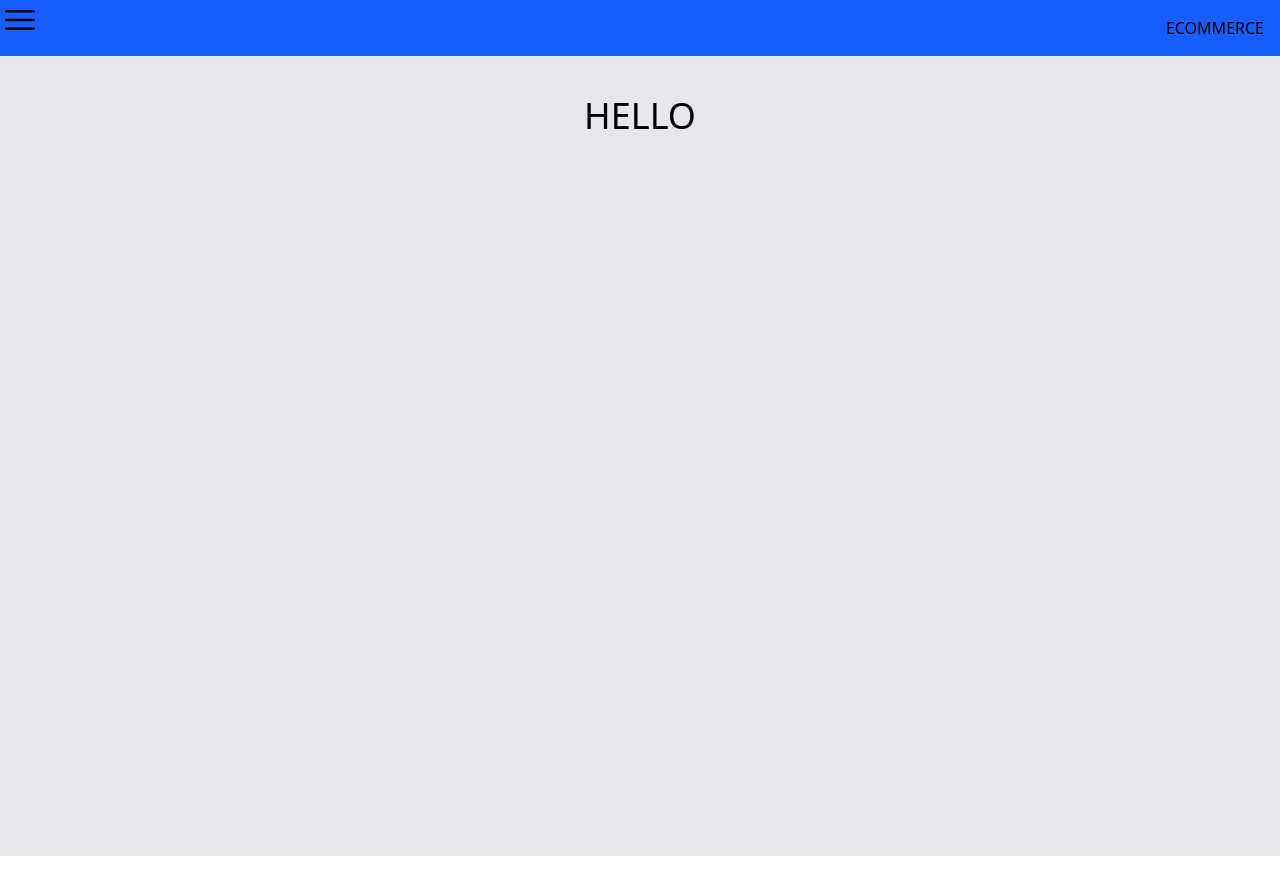
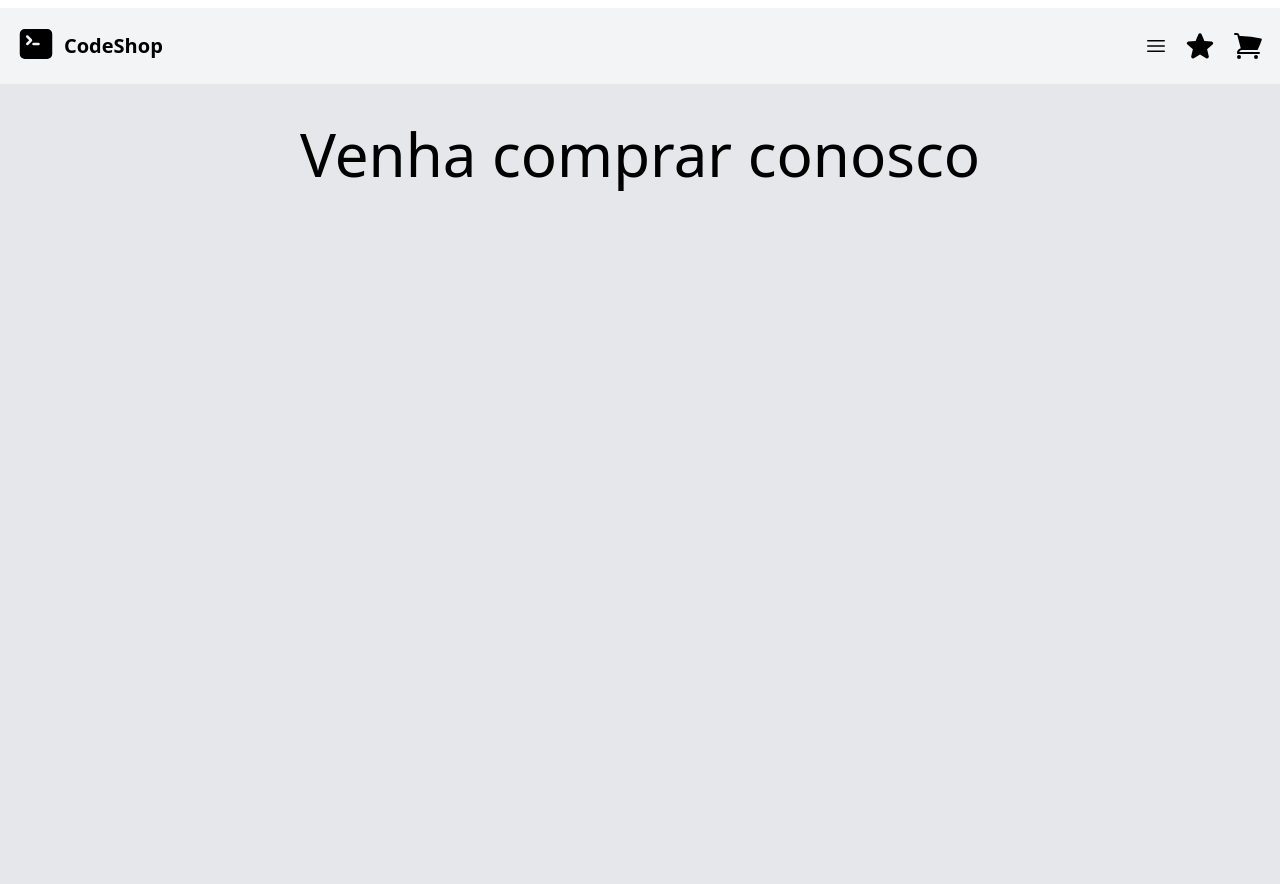
Before and after one commit to Flazao/E-commerce_Vue, a Vue app: page / in a window 1280 px wide. Before the commit the page ends 856 px from the top, so only its background shows below. Built offline with nearby package versions, Linux system fonts and the light colour scheme.

Commit message:
Alterei a navbar e fiz o .GET da API

```diff
--- a/src/components/Navbar.vue
+++ b/src/components/Navbar.vue
@@ -1,11 +1,29 @@
 <template>
-    <main class="bg-blue-600">
-        <div class="flex justify-between">
-            <svg xmlns="http://www.w3.org/2000/svg" fill="none" viewBox="0 0 24 24" stroke-width="1.5"
-                stroke="currentColor" class="size-10">
-                <path stroke-linecap="round" stroke-linejoin="round" d="M3.75 6.75h16.5M3.75 12h16.5m-16.5 5.25h16.5" />
+    <main class="bg-gray-100">
+        <div class="flex mt-2 p-4">
+
+            <svg xmlns="http://www.w3.org/2000/svg" viewBox="0 0 24 24" fill="currentColor" class="size-10">
+                <path fill-rule="evenodd" d="M2.25 6a3 3 0 0 1 3-3h13.5a3 3 0 0 1 3 3v12a3 3 0 0 1-3 3H5.25a3 3 0 0 1-3-3V6Zm3.97.97a.75.75 0 0 1 1.06 0l2.25 2.25a.75.75 0 0 1 0 1.06l-2.25 2.25a.75.75 0 0 1-1.06-1.06l1.72-1.72-1.72-1.72a.75.75 0 0 1 0-1.06Zm4.28 4.28a.75.75 0 0 0 0 1.5h3a.75.75 0 0 0 0-1.5h-3Z" clip-rule="evenodd" />
             </svg>
-            <h1 class="text-center p-4">ECOMMERCE</h1>
+            <h1 class="p-2 text-xl font-bold">CodeShop</h1>
+
+            <div class="flex items-center ml-auto space-x-4">
+                <button @click="Menu">
+                    <svg xmlns="http://www.w3.org/2000/svg" viewBox="0 0 24 24" fill="currentColor" class="size-6">
+                        <path fill-rule="evenodd" d="M3 6.75A.75.75 0 0 1 3.75 6h16.5a.75.75 0 0 1 0 1.5H3.75A.75.75 0 0 1 3 6.75ZM3 12a.75.75 0 0 1 .75-.75h16.5a.75.75 0 0 1 0 1.5H3.75A.75.75 0 0 1 3 12Zm0 5.25a.75.75 0 0 1 .75-.75h16.5a.75.75 0 0 1 0 1.5H3.75a.75.75 0 0 1-.75-.75Z" clip-rule="evenodd" />
+                    </svg>
+                </button>
+                <button @click="Favoritos">
+                    <svg xmlns="http://www.w3.org/2000/svg" viewBox="0 0 24 24" fill="currentColor" class="size-8">
+                        <path fill-rule="evenodd" d="M10.788 3.21c.448-1.077 1.976-1.077 2.424 0l2.082 5.006 5.404.434c1.164.093 1.636 1.545.749 2.305l-4.117 3.527 1.257 5.273c.271 1.136-.964 2.033-1.96 1.425L12 18.354 7.373 21.18c-.996.608-2.231-.29-1.96-1.425l1.257-5.273-4.117-3.527c-.887-.76-.415-2.212.749-2.305l5.404-.434 2.082-5.005Z" clip-rule="evenodd"/>
+                    </svg>
+                </button>
+                <button @click="Carrinho">
+                    <svg xmlns="http://www.w3.org/2000/svg" viewBox="0 0 24 24" fill="currentColor" class="size-8">
+                        <path d="M2.25 2.25a.75.75 0 0 0 0 1.5h1.386c.17 0 .318.114.362.278l2.558 9.592a3.752 3.752 0 0 0-2.806 3.63c0 .414.336.75.75.75h15.75a.75.75 0 0 0 0-1.5H5.378A2.25 2.25 0 0 1 7.5 15h11.218a.75.75 0 0 0 .674-.421 60.358 60.358 0 0 0 2.96-7.228.75.75 0 0 0-.525-.965A60.864 60.864 0 0 0 5.68 4.509l-.232-.867A1.875 1.875 0 0 0 3.636 2.25H2.25ZM3.75 20.25a1.5 1.5 0 1 1 3 0 1.5 1.5 0 0 1-3 0ZM16.5 20.25a1.5 1.5 0 1 1 3 0 1.5 1.5 0 0 1-3 0Z" />
+                    </svg>
+                </button>
+            </div>
         </div>
     </main>
 </template>
--- /dev/null
+++ b/src/components/ProductsCards.vue
@@ -0,0 +1,14 @@
+<template>
+    <div class="bg-gray-500 rounded-lg p-6 w-auto transition-transform duration-300 hover:scale-105 hover:shadow-lg">
+        <div class="rounded-lg p-4 text-black shadow-md bg-gray-100 hover:bg-gray-300 hover:shadow-xl">
+            <h2 class="text-center capitalize font-bold text-lg">{{ product.title }}</h2> <p v-if="product.price" class="text-center text-sm uppercase text-gray-600">{{ product.price }}</p>
+            <p v-if="product.category" class="text-center text-xs text-gray-500">category: {{ product.category }}</p>
+        </div>
+    </div>
+</template>
+
+<script setup>
+defineProps({
+    product: Object
+})
+</script>
--- /dev/null
+++ b/src/views/FooterView.vue
@@ -0,0 +1,8 @@
+<template>
+    <section class="bg-black h-12">
+        <h1 class="font-bold text-white font-xl text-center p-3">
+            @CodeShop
+        </h1>
+
+    </section>
+</template>
--- a/src/views/HomeView.vue
+++ b/src/views/HomeView.vue
@@ -1,5 +1,10 @@
 <template>
     <main class="bg-gray-200 h-screen">
-        <h1 class="text-4xl text-center p-10">HELLO</h1>
+        <h1 class="text-center fon-bold text-6xl p-10">Venha comprar conosco</h1>
     </main>
 </template>
+
+<script>
+import ProductsCards from '../components/ProductsCards.vue';
+import ProductsView from './ProductsView.vue';
+</script>
--- /dev/null
+++ b/src/views/ProductsView.vue
@@ -0,0 +1,40 @@
+<template>
+    <main class="bg-gray-200 h-screen">
+        <h1 class="text-center fon-bold text-6xl p-10">Venha comprar conosco</h1>
+        <div class="grid grid-cols-2 md:grid-cols-4 lg:grid-cols-6 gap-6">
+            <ProductsCards
+                v-for="p in products"
+                :key="p.id"
+                :products="p"
+            />
+        </div>
+    </main>
+    <div class="flex justify-center gap-4 mt-6">
+        <button @click="previousProducts" :disabled="currentPage === 1" class="btn bg-gray-200 px-10 py-15 rounded-sm hover:bg-black text-white  disabled:bg-gray-100">Anterior</button>
+        <button @click="nextProducts" class="btn  bg-gray-200 m-5 px-10 py-15 rounded-sm hover:bg-black text-white">Próximo</button>
+    </div>
+</template>
+
+<script setup>
+import {ref, onMounted} from 'vue'
+import axios from 'axios'
+import ProductsCards from '../components/ProductsCards.vue'
+
+const products = ref ([])
+const currentPage = ref(1);
+
+const nextUrl = ref(null);
+const prevUrl = ref(null);
+
+const fetchCharacters = async () => {
+    try {
+        const response = await axios.get('https://dummyjson.com/products?limit=10&skip=10&select=title,price')
+        const results = response.data.results
+
+    } catch (error) {
+        console.log("Erro ao buscar os itens", error);
+    }
+
+    console.log(products)
+}
+</script>
```
